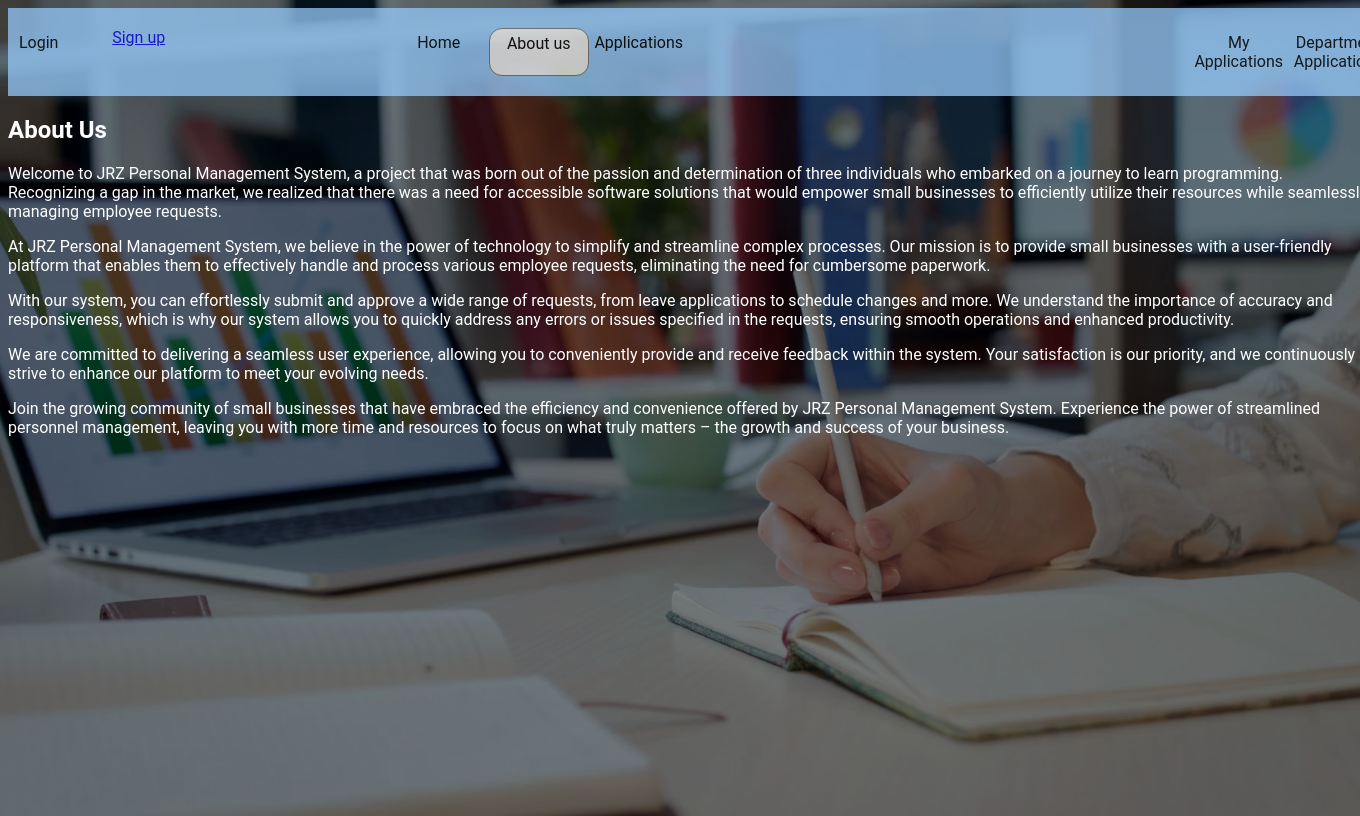
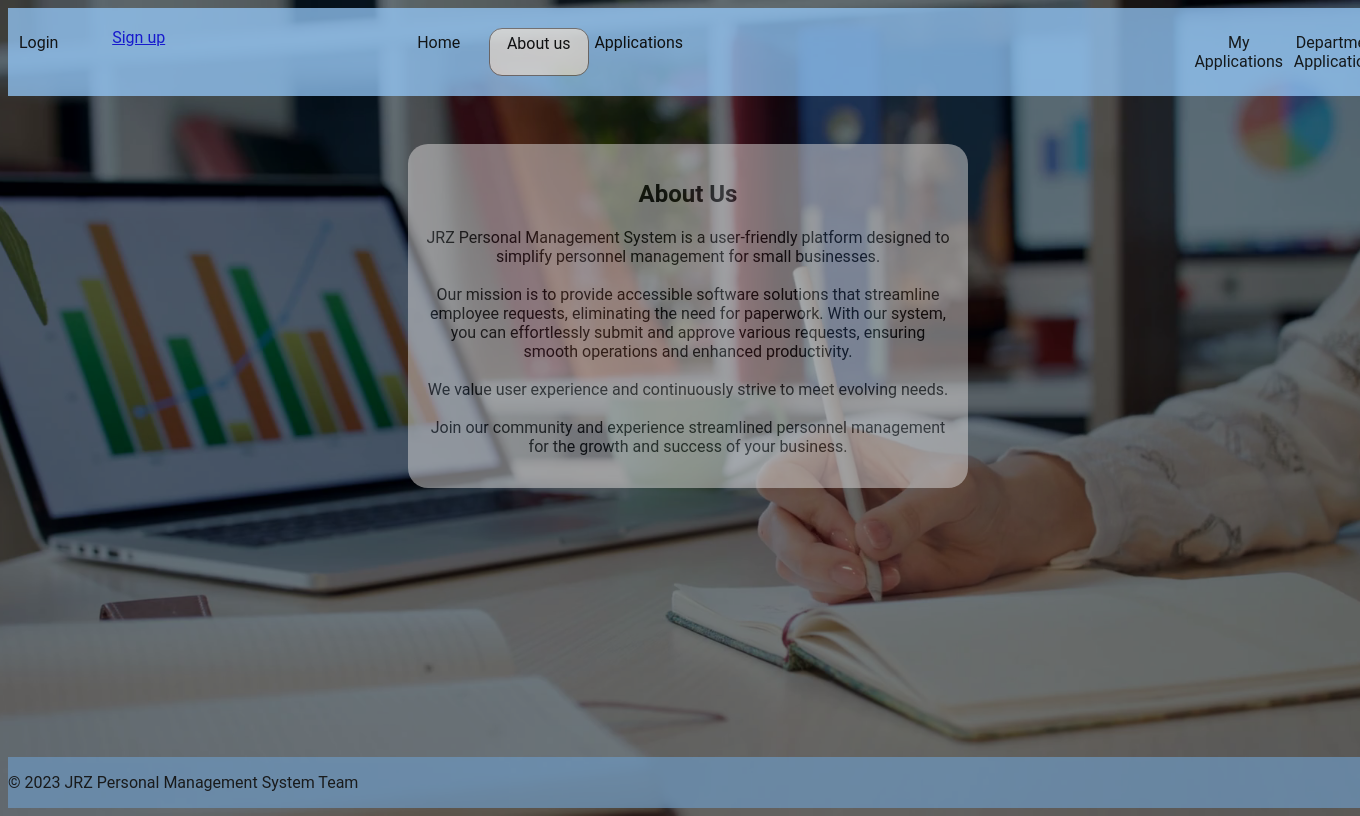
Before and after one commit to JurateKru/JRZ_project, a Django app: page /about_us/ in a window 1360 px wide; the page is wider, and only the part inside the window is pictured. Run offline with Django 4.2, Linux system fonts and the light colour scheme; some libraries are stand-ins or nearby versions.

Commit message:
edited styles

```diff
--- a/JRZ/hr_system/static/css/style.css
+++ b/JRZ/hr_system/static/css/style.css
@@ -6,9 +6,7 @@ html {
     font-size: 16px;
     font-family: 'Roboto', sans-serif;
     scroll-behavior: smooth;
-
 }
-
 body {
     grid-template-areas: repeat(auto-fill, minmax(100px, 1fr));
     width: 100%;
@@ -16,12 +14,36 @@ body {
     background-image: linear-gradient(rgba(0,0,0,0.5),rgba(0,0,0,0.5)), url(img/banner.jpg);
     background-size: cover;
     background-position: center;
-
+    min-height: 100vh;
+    display: flex;
+    flex-direction: column;
+}
+main {
+    flex-grow: 1;
 }
 
-
 .content {
-    color: white;
+    color: rgb(18, 17, 17);
+    background-color: rgb(221, 218, 218);
+    opacity: 0.5;
+    align-items: center;
+    text-align: center;
+    margin-top: 3rem;
+    margin-left: 25rem;
+    margin-right: 25rem;
+    padding: 1rem;
+    border-radius: 20px;
+}
+.requests{
+    color: rgb(18, 17, 17);
+    background-color: rgb(221, 218, 218);
+    opacity: 0.5;
+    align-items: left;
+    text-align: left;
+    margin-top: 3rem;
+    margin-right: 45rem;
+    padding: 1rem;
+    border-radius: 20px;
 }
 
 .top-header {
@@ -35,7 +57,6 @@ body {
     opacity: 0.75;
 
 }
-
 
 .top-header .button:nth-child(5) {  /* Logout-button */
     grid-area: 1/14;
@@ -56,7 +77,13 @@ body {
 .top-header .button:nth-child(2){ /* Applications-button */
     grid-area: 1/6;
 }
+footer {
+    background-color: #6c94ba;
+    margin-top: auto;
+    opacity: 0.75;
 
+
+}
 .button {
     justify-items: right;
     padding: 5px 5px 5px 5px;
--- a/JRZ/hr_system/templates/base.html
+++ b/JRZ/hr_system/templates/base.html
@@ -30,6 +30,6 @@
             {% endblock content %}
         </main>
     </div>
-
+    <footer><p>&copy; 2023 JRZ Personal Management System Team</a></p></footer>
 </body>
 </html>
--- a/JRZ/hr_system/templates/hr_system/about_us.html
+++ b/JRZ/hr_system/templates/hr_system/about_us.html
@@ -7,15 +7,10 @@
 <div class= "content">
 <h2>About Us</h2>
 
-<p>Welcome to JRZ Personal Management System, a project that was born out of the passion and determination of three individuals who embarked on a journey to learn programming. Recognizing a gap in the market, we realized that there was a need for accessible software solutions that would empower small businesses to efficiently utilize their resources while seamlessly managing employee requests.</p>
-
-<p>At JRZ Personal Management System, we believe in the power of technology to simplify and streamline complex processes. Our mission is to provide small businesses with a user-friendly platform that enables them to effectively handle and process various employee requests, eliminating the need for cumbersome paperwork.</p>
-
-<p>With our system, you can effortlessly submit and approve a wide range of requests, from leave applications to schedule changes and more. We understand the importance of accuracy and responsiveness, which is why our system allows you to quickly address any errors or issues specified in the requests, ensuring smooth operations and enhanced productivity.</p>
-
-<p>We are committed to delivering a seamless user experience, allowing you to conveniently provide and receive feedback within the system. Your satisfaction is our priority, and we continuously strive to enhance our platform to meet your evolving needs.</p>
-
-<p>Join the growing community of small businesses that have embraced the efficiency and convenience offered by JRZ Personal Management System. Experience the power of streamlined personnel management, leaving you with more time and resources to focus on what truly matters – the growth and success of your business.</p>
+<p>JRZ Personal Management System is a user-friendly platform designed to simplify personnel management for small businesses.
+    <br><br>Our mission is to provide accessible software solutions that streamline employee requests, eliminating the need for paperwork. With our system, you can effortlessly submit and approve various requests, ensuring smooth operations and enhanced productivity.
+    <br><br>We value user experience and continuously strive to meet evolving needs.
+    <br><br>Join our community and experience streamlined personnel management for the growth and success of your business.</p>
 
 </div>
 
--- a/JRZ/hr_system/templates/hr_system/application_instance.html
+++ b/JRZ/hr_system/templates/hr_system/application_instance.html
@@ -1,11 +1,12 @@
 {% extends 'base.html' %}
 {% block title %}{{ application.title|lower }} form{% endblock title %}
 {% block content %}
+<div class= "content">
 <h3>Fill {{ application.title|lower }} form </h3>
 <form enctype="multipart/form-data" method="post" action="{{ request.path }}">
     {% csrf_token %}
     {{ form.as_p }}
     <button type="submit">Confirm</button>
 </form>
-
+</div>
 {% endblock content %}
--- a/JRZ/hr_system/templates/hr_system/application_list.html
+++ b/JRZ/hr_system/templates/hr_system/application_list.html
@@ -3,10 +3,10 @@
 {% block stylesheet %}<link rel='stylesheet' href="{% static 'css/style.css' %}">{% endblock stylesheet %}
 {% block title %}Applications{% endblock title %}
 {% block content %}
+<div class= "requests">
 <h1>Please select application form:</h1>
 {% if application_list %}
 <ul>
-    <i style="border: 2px solid powderblue">Forms:</i>
     {% for application in application_list %}
     <ul>
         <li><a href="{% url 'application_instance' application.pk %}">{{ application.title }}</a></li>
@@ -17,5 +17,4 @@
 <p>No application forms found</p>
 {% endif %}
 {% endblock content %}
-
-{% comment %} <a href="{% url 'application_detail' application.pk %}"> nepamiršti a uždarymo{% endcomment %}
+</div>
--- a/JRZ/hr_system/templates/hr_system/update_application_detail.html
+++ b/JRZ/hr_system/templates/hr_system/update_application_detail.html
@@ -3,6 +3,7 @@
 {% block stylesheet %}<link rel='stylesheet' href="{% static 'css/style.css' %}">{% endblock stylesheet %}
 {% block title %}Department applications{% endblock title %}
 {% block content %}
+<div class= "content">
 <form method="post" action="{{ request.path }}" enctype="multipart/form-data">
     {% csrf_token %}
     {{ form.as_p }}
```
Also changed, not shown: JRZ/hr_system/templates/hr_system/index.html (+6 -6 lines).
